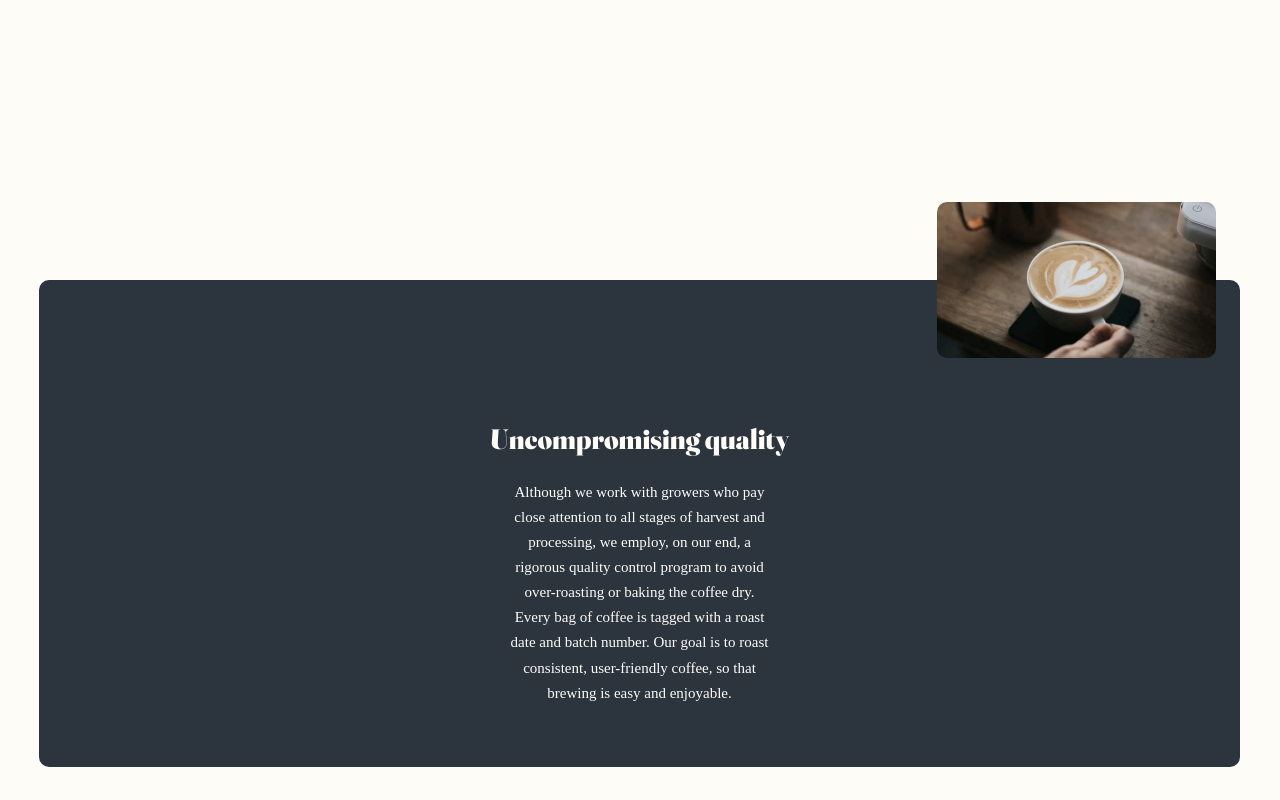
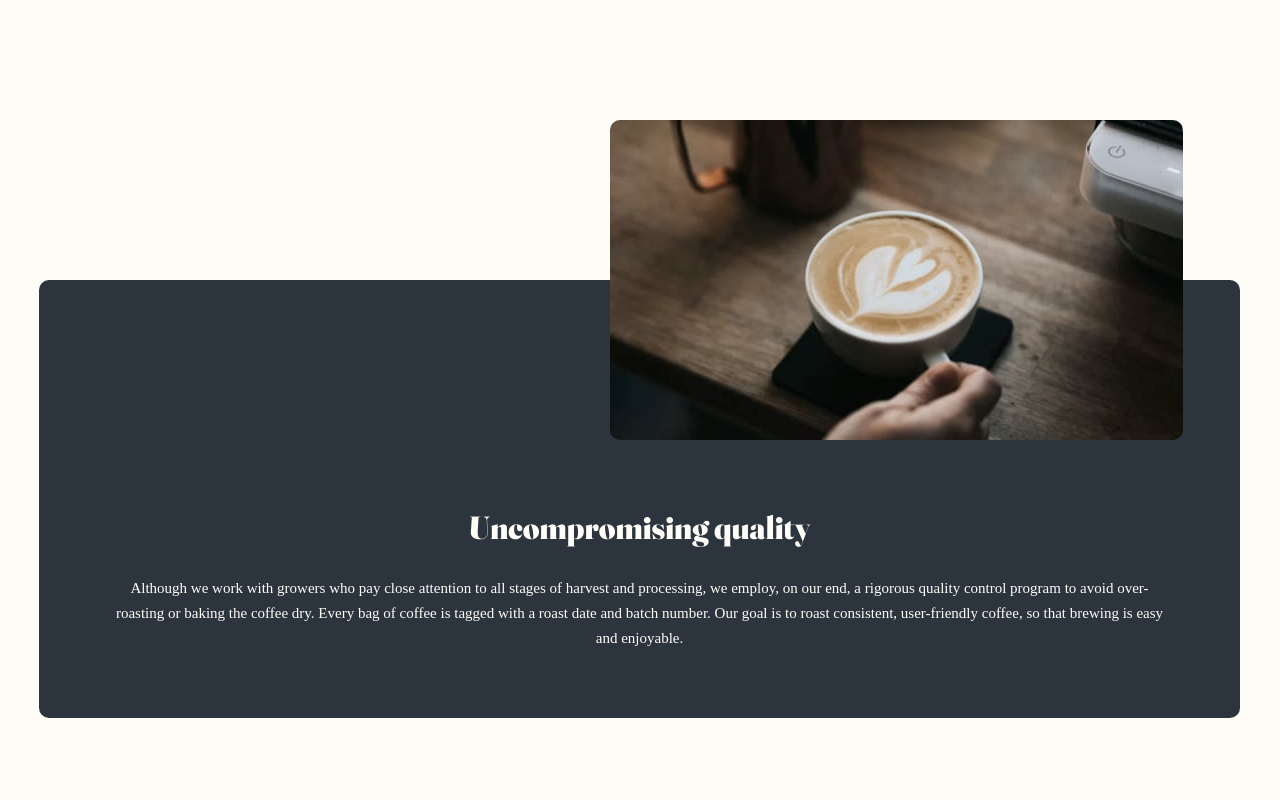
Before and after one commit to Oleksandr-Berd/coffeeroastersfixed, a React (Create React App) app: page /about in a window 1280 px wide. Shown: the part 1160-1960 px from the top of the page. Built offline with nearby package versions, Linux system fonts and the light colour scheme.

Commit message:
made quality section tab

```diff
--- a/src/components/Quality/Quality.tsx
+++ b/src/components/Quality/Quality.tsx
@@ -1,11 +1,18 @@
+import { useMediaQuery } from 'usehooks-ts';
+
 import * as SC from './QualityStyled'
 
-import imgQuality from '../../assets/img/about/mobile/image-quality.jpg'
+import imgQualityMob from '../../assets/img/about/mobile/image-quality.jpg'
+import imgQualityTab from '../../assets/img/about/tablet/image-quality.jpg'
+
 
 const Quality:React.FC = () => {
+
+const isTablet = useMediaQuery("(min-width:768px)")
+
   return (
     <SC.CommonCon>
-      <img src={imgQuality} alt="quality" />
+      <img src={isTablet ? imgQualityTab : imgQualityMob} alt="quality" />
       <SC.Title>Uncompromising quality</SC.Title>
       <SC.Body>
         Although we work with growers who pay close attention to all stages of
--- a/src/components/Quality/QualityStyled.ts
+++ b/src/components/Quality/QualityStyled.ts
@@ -16,6 +16,13 @@ export const CommonCon = styled.div`
 
   border-radius: 10px;
 
+  @media (min-width: 768px) {
+    padding-top: 224px;
+    padding-bottom: 67px;
+    padding-left: 74px;
+    padding-right: 74px;
+  }
+
   & > img {
     position: absolute;
 
@@ -28,6 +35,13 @@ transform: translateX(-24px) translateY(-78px);
     height: 156px;
 
     border-radius: 10px;
+
+    @media (min-width: 768px){
+transform: translateX(-57px) translateY(-160px);
+
+        width: 573px;
+        height: 320px;
+    }
   }
 `;
 
@@ -37,7 +51,12 @@ margin-bottom: 24px;
   font-family: "Frau";
   font-size: 28px;
   color: #fefcf7;
-`
+
+  @media (min-width: 768px){
+    font-size: 32px;
+    line-height: 1.5;
+  }
+`;
 
 export const Body = styled.p`
   width: 269px;
@@ -50,4 +69,8 @@ font-size: 15px;
   line-height: 1.67;
   color: #fefcf7;
 
-`
+  @media (min-width: 768px){
+    width: auto;
+    margin: 0;
+  }
+`;
```
Lines whose indentation alone changed are shown as unchanged.
